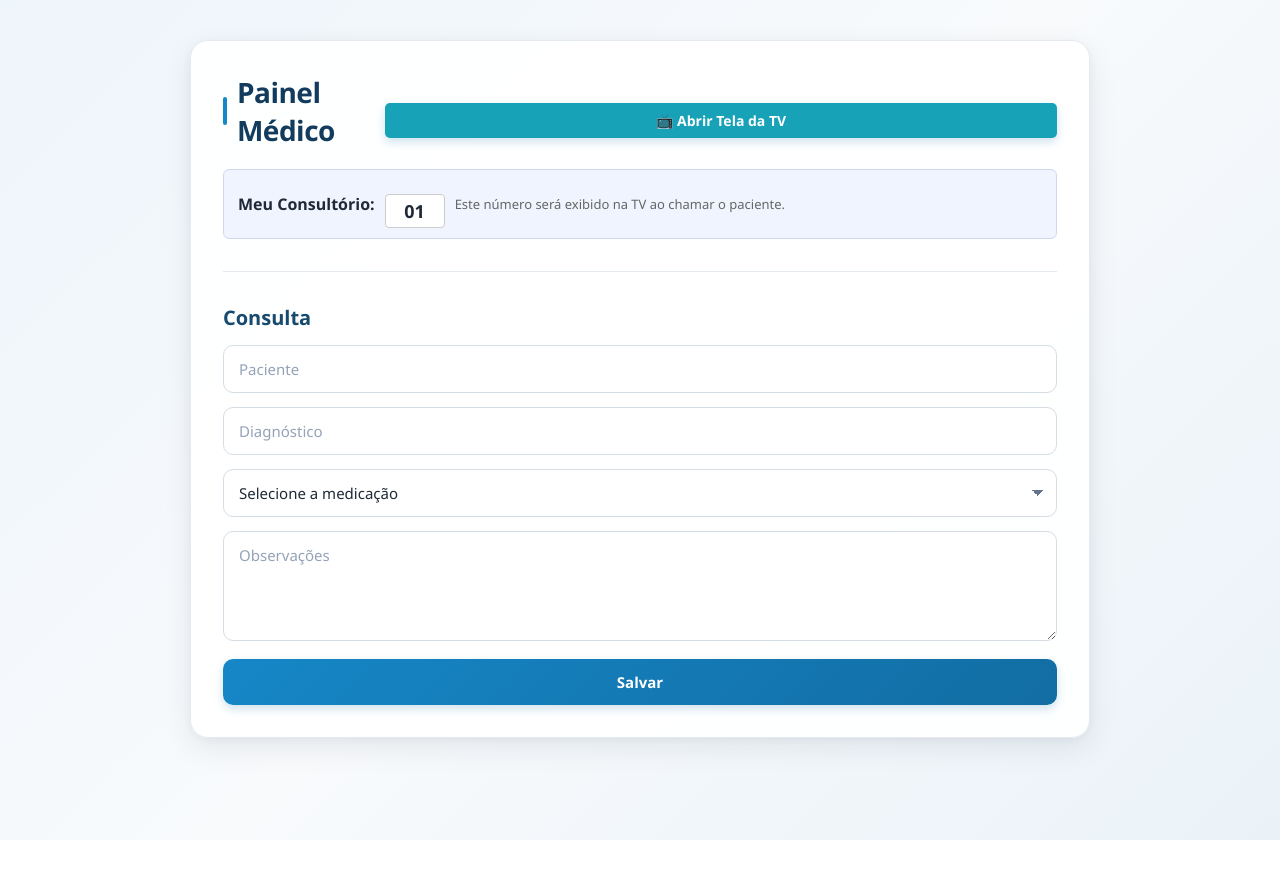
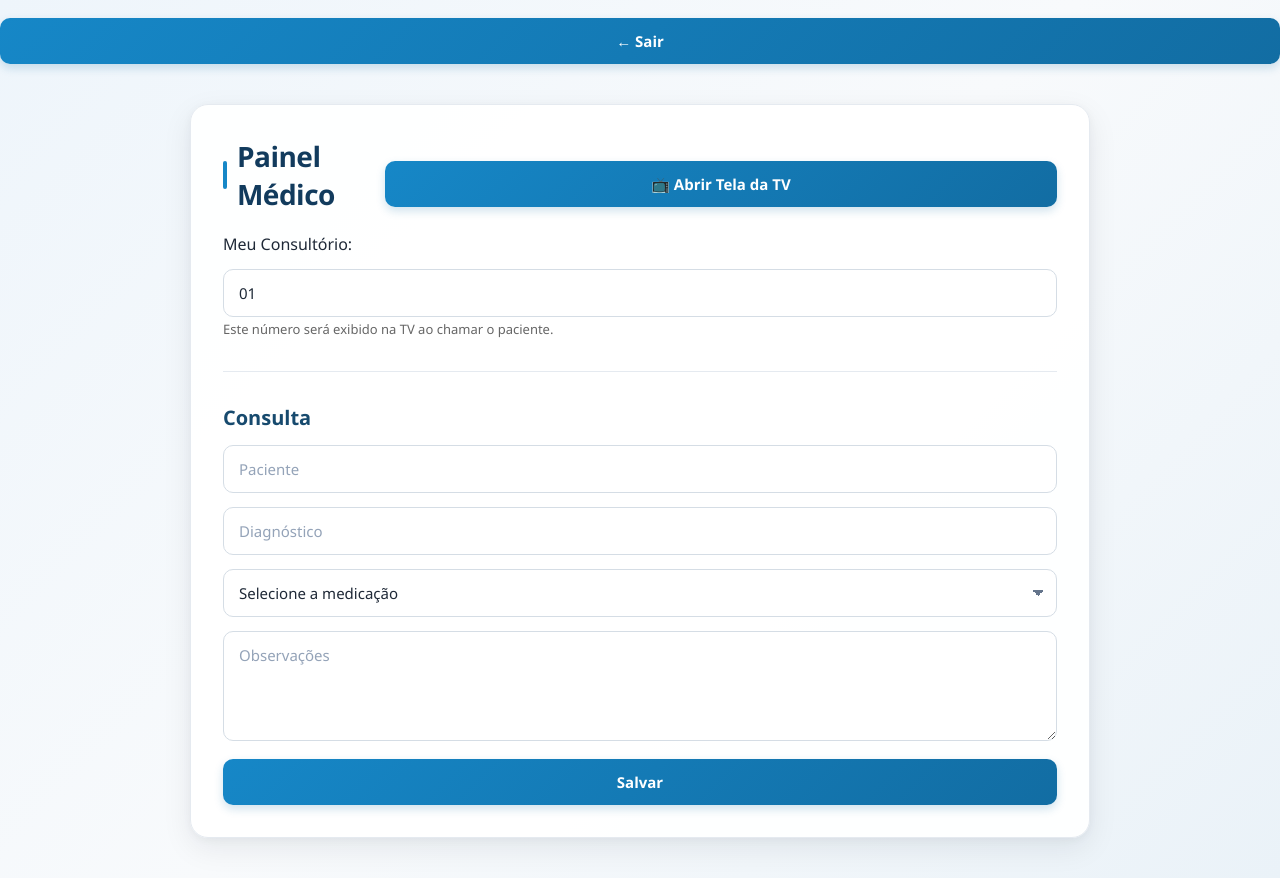
Before and after one commit to Pedro157240/Projeto-Sentinela, a website: page frontend/medico.html in a window 1280 px wide. Before the commit the page ends 840 px from the top, so only its background shows below. Drawn offline with Linux system fonts and the light colour scheme; no server answers.

Commit message:
Refactor HTML structure and add logout functionality
Removed inline styles for buttons and input fields to clean up the HTML structure. Added a logout function to handle user session termination.

```diff
--- a/frontend/medico.html
+++ b/frontend/medico.html
@@ -2,105 +2,45 @@
 <html>
 <head>
   <link rel="stylesheet" href="css/style.css">
-  <style>
-    .btn-tv {
-      background: #28a745;
-      color: white;
-      border: none;
-      padding: 8px 14px;
-      border-radius: 5px;
-      cursor: pointer;
-      font-size: 14px;
-      margin-top: 8px;
-    }
-    .btn-tv:hover { background: #1e7e34; }
-    .btn-abrir-tv {
-      background: #17a2b8;
-      color: white;
-      border: none;
-      padding: 8px 16px;
-      border-radius: 5px;
-      font-size: 14px;
-      cursor: pointer;
-    }
-    .btn-abrir-tv:hover { background: #117a8b; }
-    .consultorio-input {
-      display: flex;
-      align-items: center;
-      gap: 10px;
-      margin-bottom: 16px;
-      background: #f0f4ff;
-      padding: 10px 14px;
-      border-radius: 6px;
-      border: 1px solid #d0d8f0;
-    }
-    .consultorio-input label { font-weight: bold; }
-    .consultorio-input input {
-      width: 60px;
-      text-align: center;
-      font-size: 18px;
-      font-weight: bold;
-      padding: 4px 8px;
-      border: 1px solid #ccc;
-      border-radius: 4px;
-    }
-  </style>
 </head>
-
 <body>
-
+<button class="btn-sair" onclick="sair()">← Sair</button>
 <div class="container">
-
   <!-- Cabeçalho com botão da TV -->
   <div style="display:flex; justify-content:space-between; align-items:center; margin-bottom:20px;">
     <h2 style="margin:0;">Painel Médico</h2>
     <button class="btn-abrir-tv" onclick="window.open('tv.html','_blank')">📺 Abrir Tela da TV</button>
   </div>
-
   <!-- Campo criado para informar o consultório e chamar o paciente na TV -->
   <div class="consultorio-input">
     <label>Meu Consultório:</label>
     <input type="text" id="consultorio-num" value="01">
     <span style="color:#666; font-size:13px;">Este número será exibido na TV ao chamar o paciente.</span>
   </div>
-
   <div id="triagens"></div>
-
   <hr>
-
   <h3>Consulta</h3>
-
   <input id="paciente" placeholder="Paciente" readonly>
   <input id="diagnostico" placeholder="Diagnóstico">
-
   <select id="medicacao">
     <option value="">Selecione a medicação</option>
   </select>
-
   <textarea id="obs" placeholder="Observações"></textarea>
-
   <button onclick="salvar()">Salvar</button>
-
 </div>
-
 <script>
-
 let triagensCarregadas = [];
-
 function carregar() {
   fetch("/triagens")
     .then(r => r.json())
     .then(data => {
       triagensCarregadas = data;
-
       const div = document.getElementById("triagens");
       div.innerHTML = "";
-
       if (data.length === 0) {
         div.innerHTML = "<p style='color:#888; text-align:center;'>Nenhum paciente na fila.</p>";
         return;
       }
-
       data.forEach((t, index) => {
         div.innerHTML += `
           <div class="card">
@@ -119,7 +59,6 @@ function carregar() {
       });
     });
 }
-
 // Função criada para enviar o nome do paciente para a TV quando ele for chamado no consultório.
 function chamarNaTV(nome) {
   const consultorio = document.getElementById("consultorio-num").value || "01";
@@ -137,7 +76,6 @@ function chamarNaTV(nome) {
     alert("✅ " + nome + " foi chamado na TV para o Consultório " + consultorio + "!");
   });
 }
-
 function selecionar(index) {
   const t = triagensCarregadas[index];
   document.getElementById("paciente").value = t.nome;
@@ -147,7 +85,6 @@ function selecionar(index) {
     alert("⚠️ Paciente possui alergia: " + t.alergia);
   }
 }
-
 function carregarMedicacoes() {
   fetch("/lista-medicacoes")
     .then(r => r.json())
@@ -162,16 +99,13 @@ function carregarMedicacoes() {
       });
     });
 }
-
 function salvar() {
   const paciente = document.getElementById("paciente").value;
   const diagnostico = document.getElementById("diagnostico").value;
   const medicacao = document.getElementById("medicacao").value;
   const obs = document.getElementById("obs").value;
-
   if (!paciente) { alert("Selecione um paciente clicando em Atender."); return; }
   if (!medicacao) { alert("Selecione uma medicação."); return; }
-
   fetch("/consulta", {
     method: "POST",
     headers: { "Content-Type": "application/json" },
@@ -185,14 +119,19 @@ function salvar() {
     document.getElementById("obs").value = "";
   });
 }
+function sair() {
 
+  fetch("/logout", {
+    method: "POST"
+  })
+  .then(() => {
+    window.location.href = "index.html";
+  });
+}
 carregar();
 carregarMedicacoes();
-
 // Atualiza lista automaticamente a cada 10 segundos
 setInterval(carregar, 10000);
-
 </script>
-
 </body>
 </html>
```
